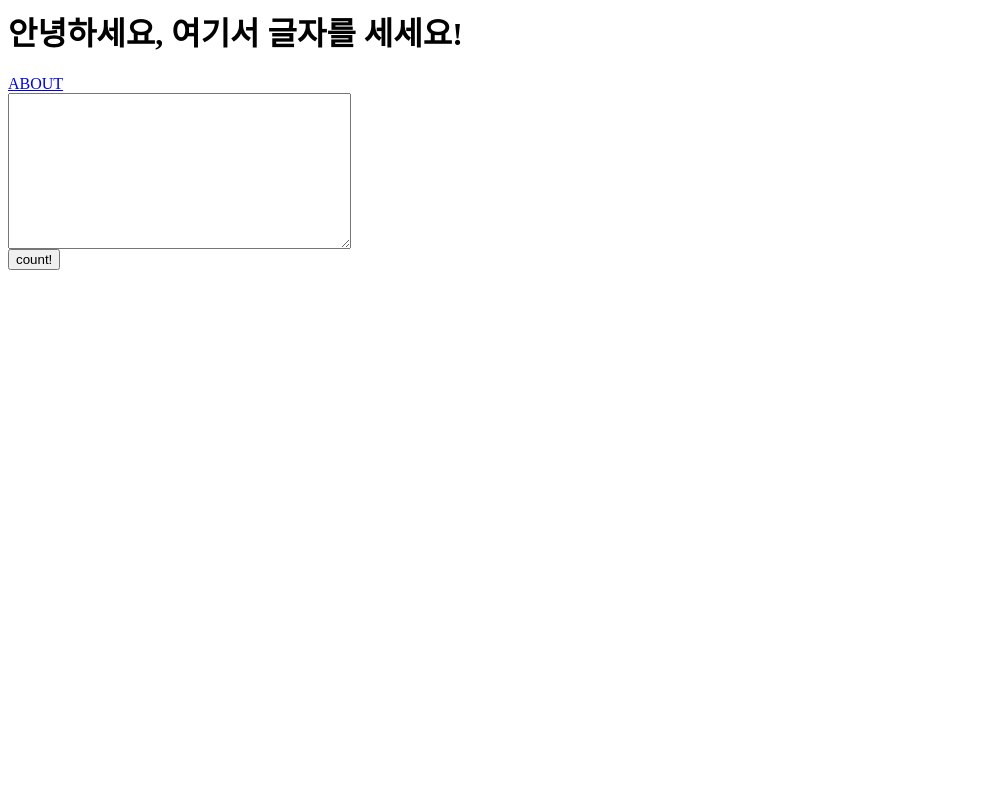
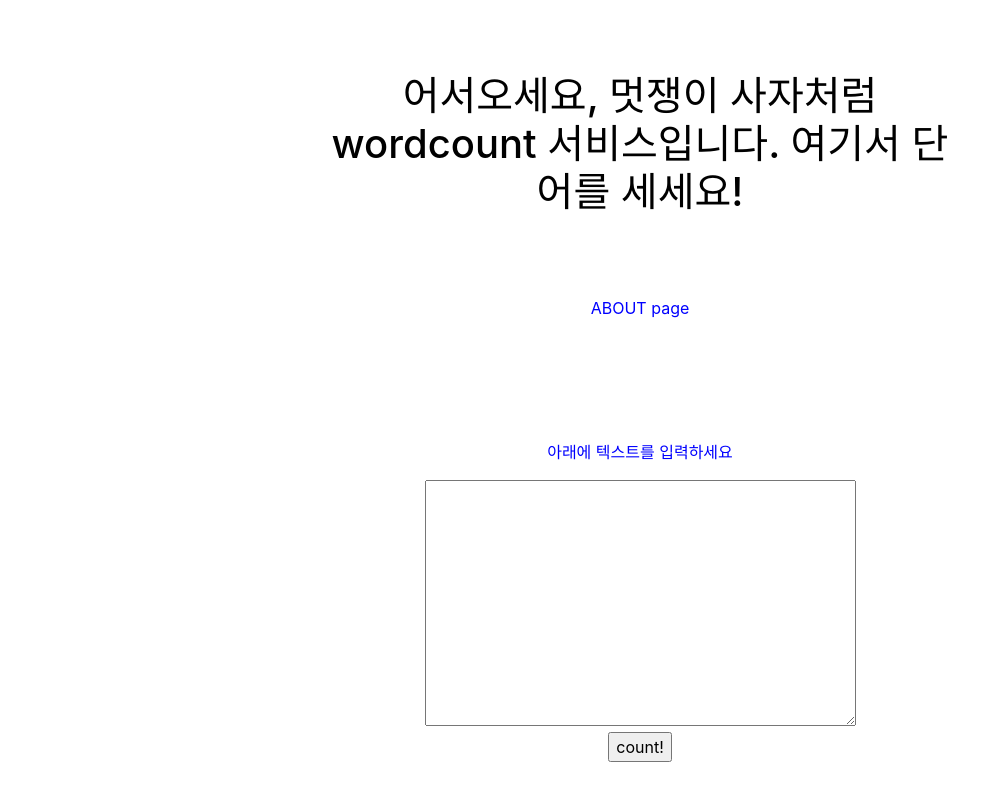
Before and after one commit to jayming66/wordcounter, a Django app: page / in a window 1280 px wide. Shown: the whole page, without its empty margins (0-1002 px from the left). Run offline with Django 3.2, Linux system fonts and the light colour scheme; some libraries are stand-ins or nearby versions.

Commit message:
Update home.html

```diff
--- a/djangoproject/wordcount/templates/home.html
+++ b/djangoproject/wordcount/templates/home.html
@@ -1,10 +1,58 @@
-<h1>안녕하세요, 여기서 글자를 세세요! </h1>
+<!DOCTYPE html>
+<html>
 
-<a href = "{%url 'about'%}">ABOUT</a>
-<br>
-<form action = "{%url 'result'%}">
-    <textarea cols = "40" rows = "10" name = "fulltext"></textarea>
-    <br>
-    <input type = "submit" value = "count!">
+<head>
+    <link rel="stylesheet" href="https://stackpath.bootstrapcdn.com/bootstrap/4.3.1/css/bootstrap.min.css" integrity="sha384-ggOyR0iXCbMQv3Xipma34MD+dH/1fQ784/j6cY/iJTQUOhcWr7x9JvoRxT2MZw1T" crossorigin="anonymous">
+    <style>
+            h1{
+                color:black;
+                display: block;
+                margin-left: auto;
+                margin-right: auto;
+                width: 50%;
+                text-align: center;
+            }
+            form{
+                color:red;
+                display: block;
+                margin-left: auto;
+                margin-right: auto;
+                width: 50%;
+                text-align: center;
+            }
+            a{
+                color:blue;
+                display: block;
+                margin-left: auto;
+                margin-right: auto;
+                width: 50%;
+                text-align: center;
+            }
+            p{
+                color:blue;
+                display: block;
+                margin-left: auto;
+                margin-right: auto;
+                width: 50%;
+                text-align: center;
+            }
+    </style>
+</head>
 
-</form>
+<body>
+        <br><br><br>
+    <h1>어서오세요, 멋쟁이 사자처럼 wordcount 서비스입니다.
+         여기서 단어를 세세요! </h1>
+    <br><br><br>
+    <a href = "{%url 'about'%}">ABOUT page</a>
+    <br><br><br><br><br>
+    <p>아래에 텍스트를 입력하세요</p>
+    <form action = "{%url 'result'%}">
+        <textarea cols = "40" rows = "10" name = "fulltext"></textarea>
+        <br>
+        <input type = "submit" value = "count!">
+
+    </form>
+</body>
+
+</html>
```
